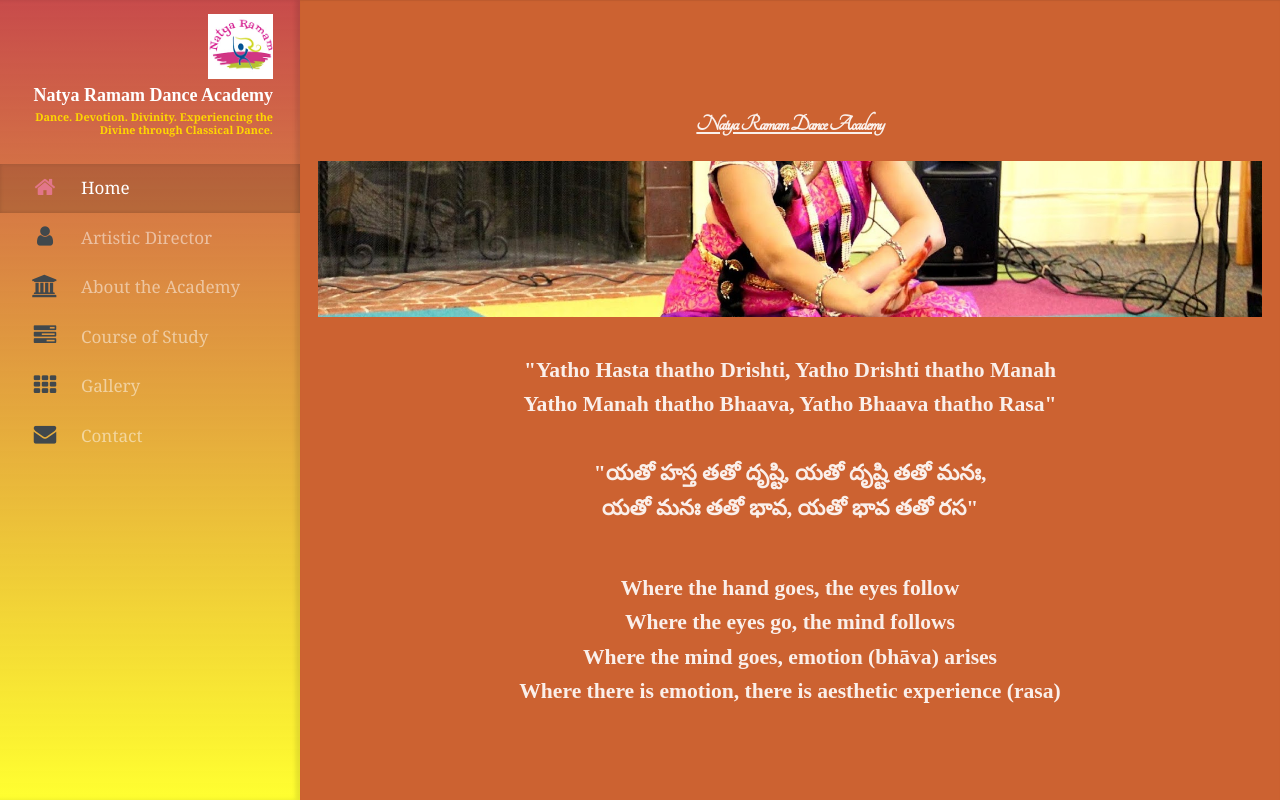
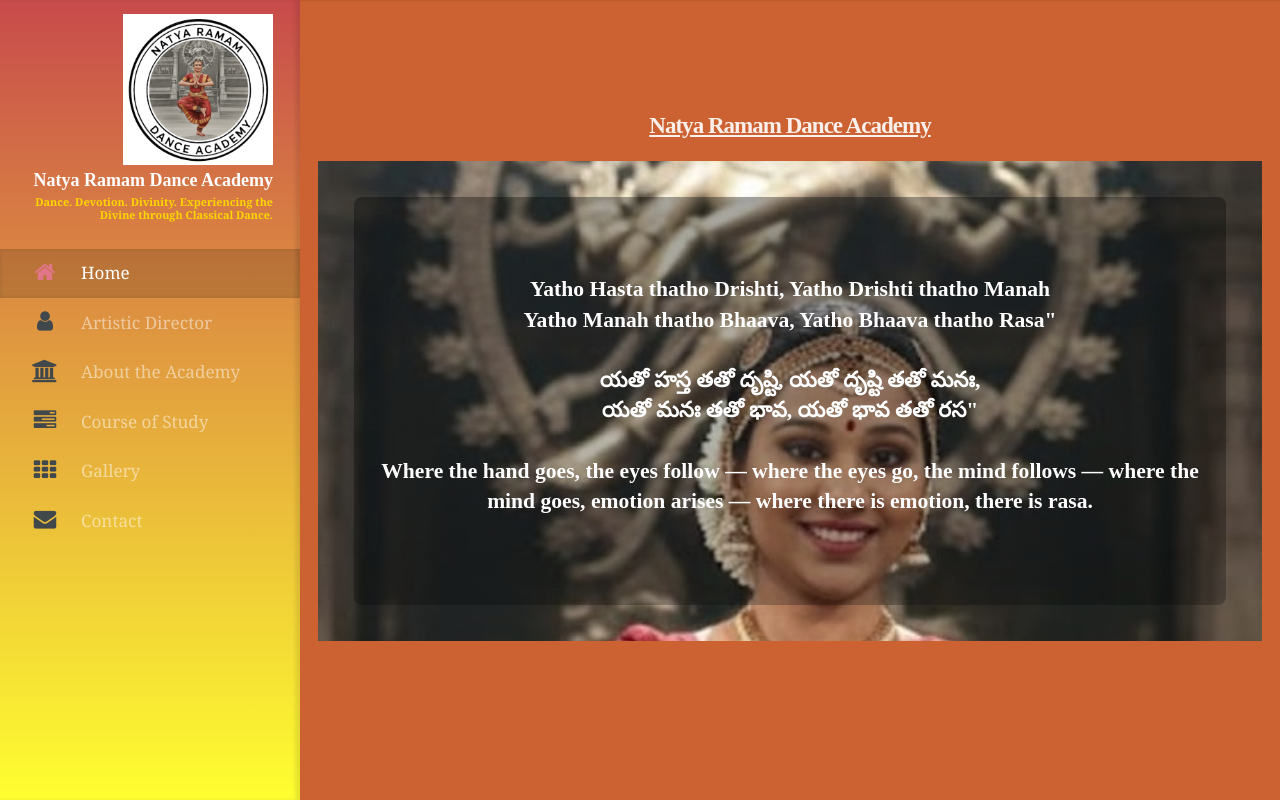
Before and after one commit to satyak39/NatyaRamamDanceAcadamy, a plain HTML site: page Natya Ramam School of Dance.html in a window 1280 px wide. Shown: the top 800 px of the page. Drawn offline with Linux system fonts and the light colour scheme; a web font is replaced by a local one.

```diff
--- a/Natya Ramam School of Dance.html
+++ b/Natya Ramam School of Dance.html
@@ -24,7 +24,8 @@
                     <!-- Logo -->
                         <div id="logo">  <!-- style="background-color: #f0f8ff;" -->
                             <!-- <span class="image avatar48"><img src="./Natya Ramam School of Dance_files/logo.jpg" alt=""></span> -->
-                            <span class="image avatar48"><img src="./Natya Ramam School of Dance_files/PY_LOGO.jpg" alt=""></span>
+                            <!-- <span class="image avatar48"><img src="./Natya Ramam School of Dance_files/PY_LOGO.jpg" alt=""></span>-->
+                            <span class="image avatar48"><img src="./Natya Ramam School of Dance_files/imagesPY/DANCE Logo.jpg" alt=""></span>
                             <h1 id="title">Natya Ramam Dance Academy</h1>
                             <p>Dance. Devotion. Divinity. Experiencing the Divine through Classical Dance.</p>
                         </div>
@@ -111,8 +112,25 @@
                                 <h2>Natya Ramam Dance Academy</h2>
                             </header>
 
-                            <a href="#top" class="image featured"><img src="./Natya Ramam School of Dance_files/PY_banner.jpg" alt=""></a>
+                            <!-- <a href="#top" class="image featured"><img src="./Natya Ramam School of Dance_files/PY_banner.jpg" alt=""></a> -->
+                            <!-- hero with background image + slokas overlay
 
+
+                            -->
+                            <div class="hero" role="img" aria-label="Natya Ramam banner" style="background-image: url('./Natya Ramam School of Dance_files/imagesPY/G12-1.jpg');">
+                                <div class="hero-overlay">
+                                    <!-- <h2 class="hero-title">Natya Ramam Dance Academy</h2> -->
+                                    <p id="shloka-sanskrit">
+                                        Yatho Hasta thatho Drishti, Yatho Drishti thatho Manah<br>
+                                        Yatho Manah thatho Bhaava, Yatho Bhaava thatho Rasa"<br><br>
+
+                                        యతో హస్త తతో దృష్టి, యతో దృష్టి తతో మనః, <br>
+                                        యతో మనః తతో భావ, యతో భావ తతో రస"<br><br>
+
+                                        Where the hand goes, the eyes follow — where the eyes go, the mind follows — where the mind goes, emotion arises — where there is emotion, there is rasa.
+                                    </p>
+                                </div>
+                            </div>
 
                             <!--
                             <header>
@@ -128,29 +146,7 @@
 
                             <!-- <div id="shloka"> -->
                                <!-- <P><br><br><br><br><br><br><br><br> </P> -->
-                                <p id="shloka-sanskrit">
-                                    "Yatho Hasta thatho Drishti, Yatho Drishti thatho Manah <br>
-                                     Yatho Manah thatho Bhaava, Yatho Bhaava thatho Rasa"<br><br>
 
-                                    "యతో హస్త తతో దృష్టి, యతో దృష్టి తతో మనః, <br>
-                                     యతో మనః తతో భావ, యతో భావ తతో రస"<br><br>
-
-                                <!--    "यतो हस्त: ततो दृष्टि, यतो दृष्टि: ततो मनः,<br>
-                                     यतो मनः ततो भाव:, यतो भाव: ततो रस:"<br><br>      -->
-                                </p>
-
-                               <!--  <p id="shloka-sanskrit">
-                                    Aangikam Bhuvanam Yasya, Vaachikam Sarva Vangmayam |<br>
-                                    Aaharyam Chandra Taaradi, Tam Vande Saatvikam Shivam ||
-                                </p>
-                                -->
-                                <p id="shloka-sanskrit">
-                              <!--  <p id="shloka-meaning">-->
-                                    Where the hand goes, the eyes follow <br>
-                                     Where the eyes go, the mind follows <br>
-                                     Where the mind goes, emotion (bhāva) arises <br>
-                                     Where there is emotion, there is aesthetic experience (rasa)<br><br>
-                                </p>
                             <!--    </div> -->
 
 
--- a/Natya Ramam School of Dance_files/main.css
+++ b/Natya Ramam School of Dance_files/main.css
@@ -1,30 +1,23 @@
-/* Fonts */
-
-@import url("font-awesome.min.css");
-@import url("https://fonts.googleapis.com/css?family=Source+Sans+Pro:300,300italic,400,600");
-@import url("https://fonts.googleapis.com/css?family=Tangerine:300,300italic,400,600");
-
-@font-face {
-    font-family: 'Samarkan Normal';
-    font-style: normal;
-    font-weight: normal;
-    src: local('Samarkan Normal'), url('../fonts/SAMARN__.woff') format('woff');
+.hero {
+    position: relative;
+    background-size: cover;
+    background-position: center;
+    min-height: clamp(40vh, 60vh, 80vh);
+    display: flex;
+    align-items: center;
+    justify-content: center;
+    color: #fff;
 }
-@font-face {
-    font-family: 'Samarkan Oblique';
-    font-style: normal;
-    font-weight: normal;
-    src: local('Samarkan Oblique'), url('../fonts/SAMARO__.woff') format('woff');
+
+/* semi-opaque panel for readability */
+.hero-overlay {
+    background: linear-gradient(rgba(0,0,0,0.45), rgba(0,0,0,0.35));
+    padding: 1.5rem;
+    max-width: 900px;
+    margin: 2rem;
+    border-radius: 8px;
+    text-align: center;
 }
-
-/*
-    Prologue by HTML5 UP
-    html5up.net | @n33co
-    Free for personal and commercial use under the CCA 3.0 license (html5up.net/license)
-*/
-
-/* Reset */
-
     html, body, div, span, applet, object, iframe, h1, h2, h3, h4, h5, h6, p, blockquote, pre, a, abbr, acronym, address, big, cite, code, del, dfn, em, img, ins, kbd, q, s, samp, small, strike, strong, sub, sup, tt, var, b, u, i, center, dl, dt, dd, ol, ul, li, fieldset, form, label, legend, table, caption, tbody, tfoot, thead, tr, th, td, article, aside, canvas, details, embed, figure, figcaption, footer, header, hgroup, menu, nav, output, ruby, section, summary, time, mark, audio, video {
         margin: 0;
         padding: 0;
@@ -1513,14 +1506,14 @@
         }
 
         .image.avatar48 {
-            width: 65px;
-            height: 65px;
+            width: 150px;
+            height: 150px;
             background: #f00;
         }
 
             .image.avatar48 img {
-                width: 65px;
-                height: 65px;
+                width: 150px;
+                height: 150px;
             }
 
         .image.fit {
@@ -1600,6 +1593,7 @@
     form select,
     form textarea {
         position: relative;
+        appearance: none;
         -webkit-appearance: none;
         display: block;
         border: 0;
@@ -2033,6 +2027,62 @@
                 text-align: left;
             }
 
+/* HERO / overlay for home banner */
+.hero {
+    position: relative;
+    background-size: cover;
+    background-position: center;
+    min-height: clamp(40vh, 60vh, 80vh);
+    display: flex;
+    align-items: center;
+    justify-content: center;
+    color: #fff;
+}
+
+/* semi-opaque panel for readability */
+.hero-overlay {
+    position: absolute;
+    inset: 0;
+    display: flex;
+    align-items: center;
+    justify-content: center;
+    background: linear-gradient(rgba(0,0,0,0.35), rgba(0,0,0,0.25));
+    padding: 1.5rem;
+    text-align: center;
+}
+
+.hero-img {
+    width: 100%;
+    height: 100%;
+    display: block;
+    object-fit: contain; /* show full image without cropping; change to 'cover' to fill */
+    object-position: center center;
+}
+
+/* title & sloka */
+.hero-title {
+    font-family: Tangerine, serif;
+    font-size: clamp(1.3rem, 3vw, 2.2rem);
+    margin-bottom: 0.5rem;
+    color: #fff;
+    text-decoration: underline;
+}
+
+#shloka-sanskrit {
+    font-family: 'Samarkan Normal', Cambria, serif;
+    font-size: clamp(0.9rem, 1.6vw, 1.1rem);
+    color: #fff;
+    line-height: 1.4;
+}
+
+/* ensure existing .image.featured fallback not visible when hero present */
+.image.featured { display: none !important; }
+
+@media screen and (max-width: 960px) {
+    .hero-overlay { margin: 1rem; padding: 1rem; }
+    #shloka-sanskrit { font-size: 0.95rem; }
+}
+
 /* Poptrox */
 
     .poptrox-popup {
```
Also changed, not shown: Natya Ramam School of Dance_files/imagesPY/G12-1.jpg (added), Natya Ramam School of Dance_files/imagesPY/G12.jpeg.
